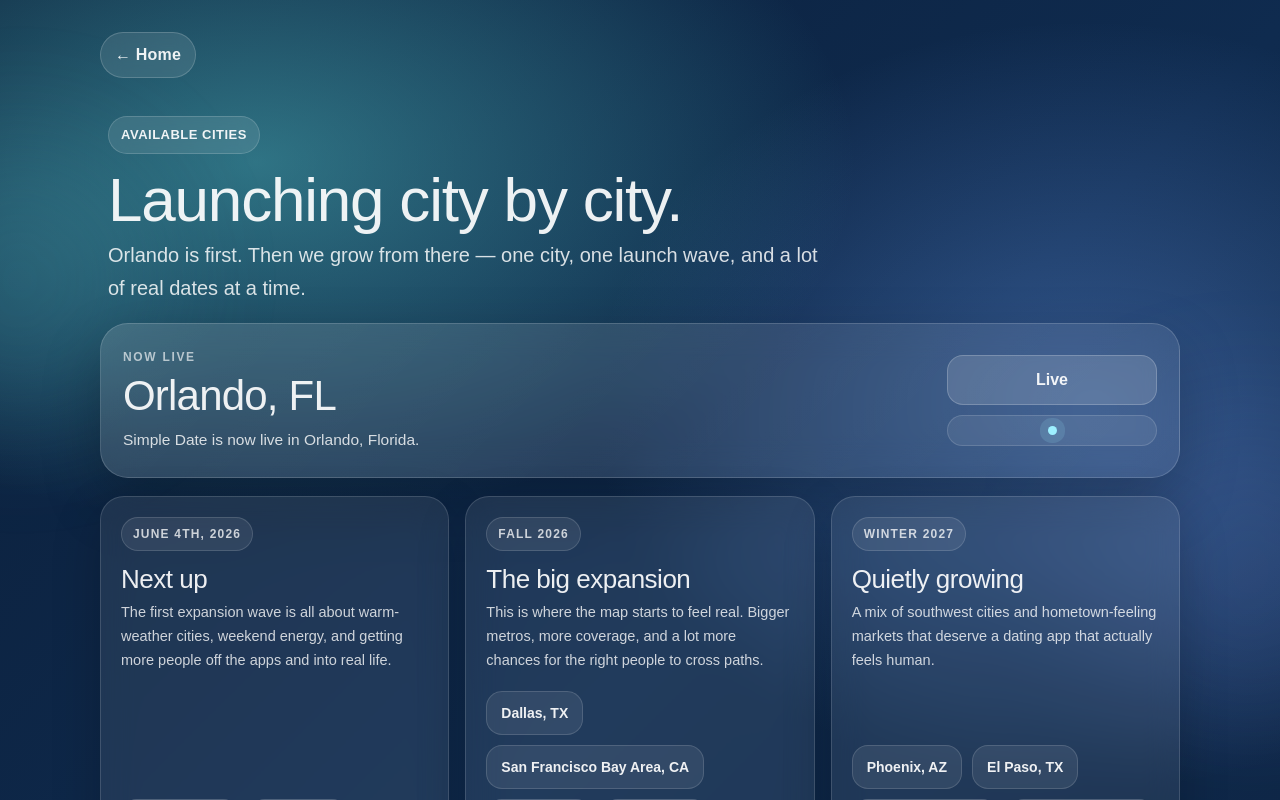
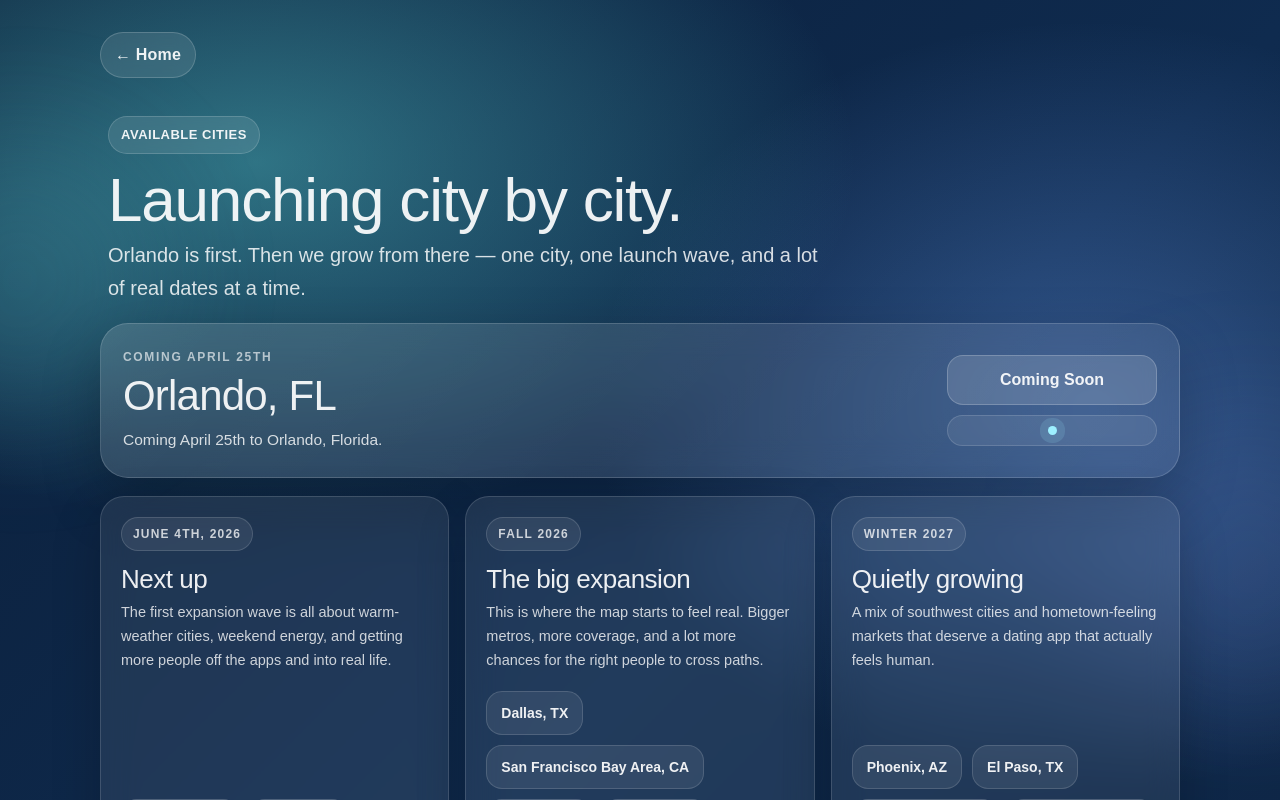
Before and after one commit to xaqt93/simpleworks-site, a Next.js app: page /cities in a window 1280 px wide. Shown: the top 800 px of the page. Built offline with nearby package versions, Linux system fonts and the light colour scheme.

Commit message:
Updated Cities Page

```diff
--- a/app/cities/page.tsx
+++ b/app/cities/page.tsx
@@ -107,15 +107,15 @@
         <section style={heroCardStyle}>
           <div style={heroCardTopStyle}>
             <div>
-              <p style={heroEyebrowStyle}>Now live</p>
+              <p style={heroEyebrowStyle}>Coming April 25th</p>
               <h2 style={heroCardTitleStyle}>Orlando, FL</h2>
               <p style={heroCardTextStyle}>
-                Simple Date is now live in Orlando, Florida.
+                Coming April 25th to Orlando, Florida.
               </p>
             </div>
 
             <div style={launchBadgeWrapStyle}>
-              <div style={launchBadgeStyle}>Live</div>
+              <div style={launchBadgeStyle}>Coming Soon</div>
               <div style={launchPulseStyle}>
                 <span style={pulseDotStyle} />
               </div>
```
